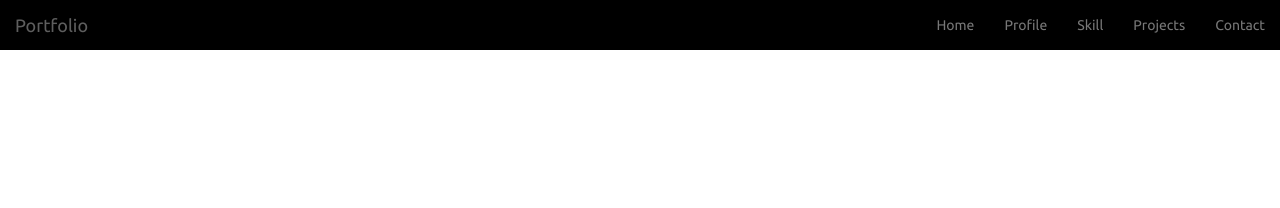
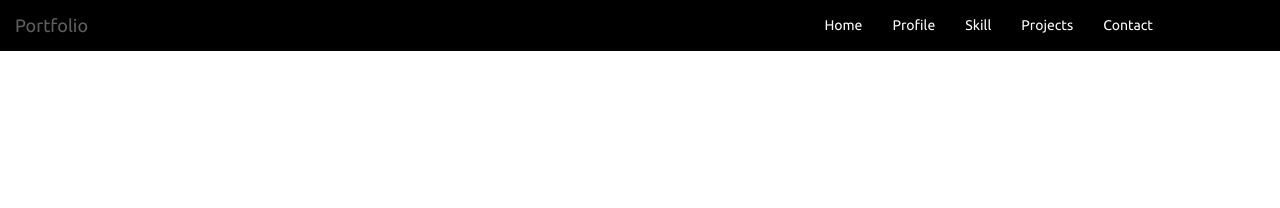
Before and after one commit to parasaro92/Portfolio-website, a Jekyll site: the page built from index.html, in a window 1280 px wide. Shown: the top 208 px of the page. Built offline with Jekyll 4.4.1, drawn with Linux system fonts in a browser that asks for light colours; nearby versions of some CDN libraries.

Commit message:
project modification

```diff
--- a/_sass/common.scss
+++ b/_sass/common.scss
@@ -1,3 +1,58 @@
 body {
   font-family: $main_font;
 }
+
+header {
+
+  .navbar-default .navbar-nav>li>a {
+    color: #FFF;
+
+    &:hover {
+      border-bottom: 1px solid white;
+      color: #F1B95E;
+    }
+  }
+
+  .navbar-default .navbar-nav {
+    position: relative;
+    right: 8em;
+  }
+
+  nav.navbar {
+    margin-bottom: 0;
+    background-color: #000;
+    border-width: 0 0 1px 0;
+    border-color: transparent;
+
+    &.affix {
+      background-color: #2e3b4d;
+    }
+
+    &.affix-top {
+      background-color: transparent;
+    }
+
+    a.navbar-brand {
+      .name {
+        color: #F1B95E;
+        font-size: 1.2em;
+        margin-left: 3em;
+      }
+
+      &.navbar-default .navbar-nav>li {
+        &>a {
+          &, &:hover, &:visited, &:link {
+           border-bottom: 3px solid transparent;
+           color: #FFF;
+           transition: border-color 0.3s ease-in;
+           background-color: transparent;
+          }
+
+          &:hover {
+          border-color: rgba(255, 255, 255, 0.4);
+          }
+        }
+      }
+    }
+  }
+}
--- a/_sass/home.scss
+++ b/_sass/home.scss
@@ -66,7 +66,7 @@
   }
 }
 
-header .navbar {
-  background-color: black;
-  border-bottom: transparent;
-}
+// header .navbar {
+//   background-color: black;
+//   border-bottom: transparent;
+// }
--- a/_sass/project.scss
+++ b/_sass/project.scss
@@ -1,5 +1,6 @@
 #project {
   min-height: 35em;
+  overflow: hidden;
 
   hr {
     background-color: #ff0;
--- a/index.html
+++ b/index.html
@@ -16,6 +16,7 @@ layout: default
     </div>
   </div>
   <div class="mouse">
+    <!-- <a href="#profile"></a> -->
     <i class="fa fa-circle wow slideInDown" data-wow-duration="1s" data-wow-iteration = "1000"></i>
   </div>
 </section>
--- a/js/project.js
+++ b/js/project.js
@@ -28,4 +28,9 @@ $('document').ready(function() {
       $('.c1').fadeIn(1000);
       $('.w1').fadeIn(1000);
     });
+
+    // $('header nav').affix({
+    // offset: {
+    //   top: 80
+    // }
 });
```
